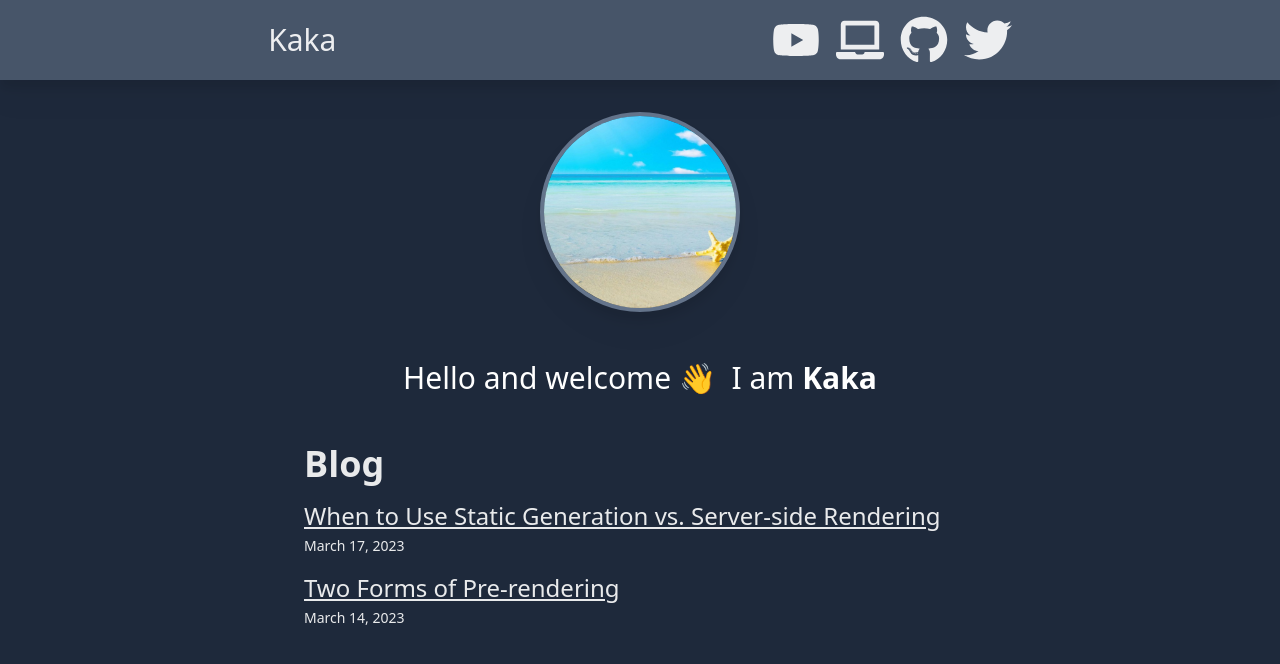
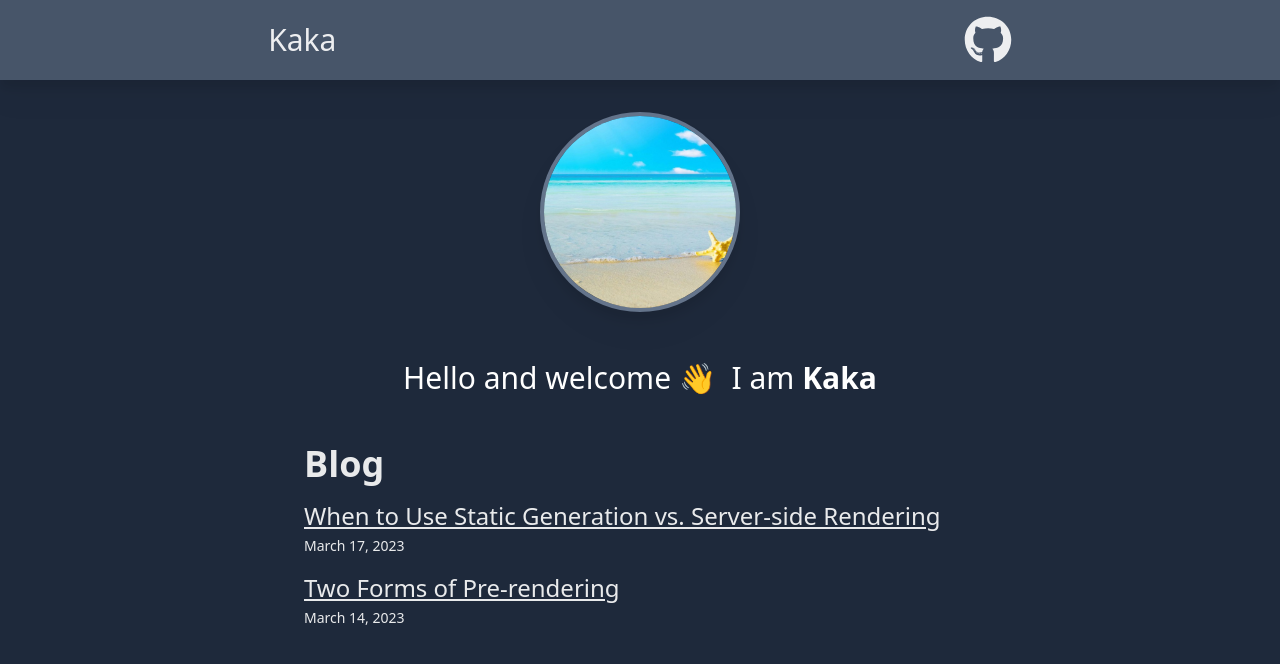
Before and after one commit to GitBulk/nodeone, a Next.js app in the folder client/: page / in a window 1280 px wide. Shown: the top 664 px of the page. Built offline with nearby package versions, Linux system fonts and the light colour scheme.

Commit message:
[r] update Navbar

```diff
--- a/client/app/components/Navbar.js
+++ b/client/app/components/Navbar.js
@@ -1,5 +1,5 @@
 import Link from 'next/link'
-import { FaYoutube, FaTwitter, FaGithub, FaLaptop } from 'react-icons/fa'
+import { FaGithub } from 'react-icons/fa'
 
 export default function Navbar() {
   return (
@@ -9,17 +9,8 @@ export default function Navbar() {
           <Link href='/' className='text-white/90 no-underline hover:text-white'>Kaka</Link>
         </h1>
         <div className='flex flex-row justify-center sm:justify-evenly align-middle gap-4 text-white text-4xl lg:text-5xl'>
-                    <Link className='text-white/90 hover:text-white' href='https://www.youtube.com/@DaveGrayTeachesCode'>
-                        <FaYoutube />
-                    </Link>
-                    <Link className='text-white/90 hover:text-white' href='https://courses.davegray.codes/'>
-                        <FaLaptop />
-                    </Link>
-                    <Link className='text-white/90 hover:text-white' href='https://github.com/gitdagray'>
+          <Link className='text-white/90 hover:text-white' href='https://github.com/GitBulk'>
             <FaGithub />
-                    </Link>
-                    <Link className='text-white/90 hover:text-white' href='https://twitter.com/yesdavidgray'>
-                        <FaTwitter />
           </Link>
         </div>
       </div>
```
Lines whose indentation alone changed are shown as unchanged.
